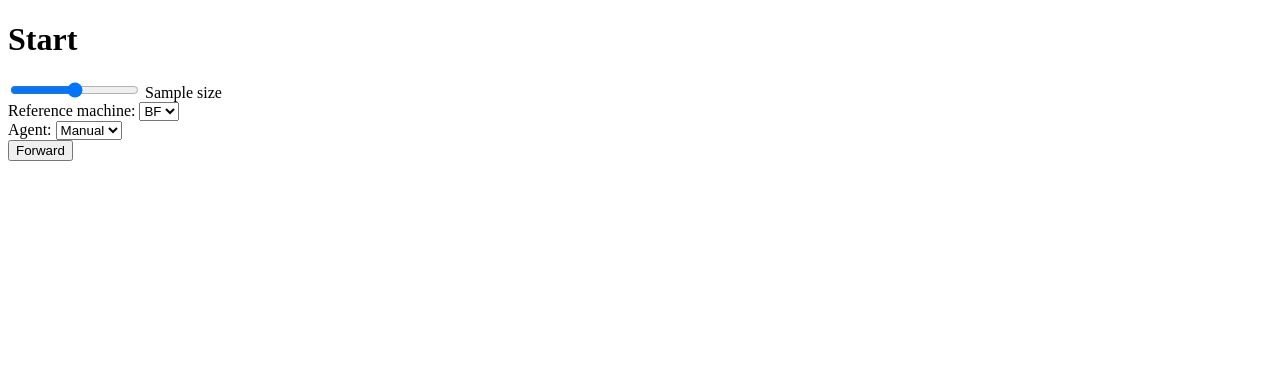
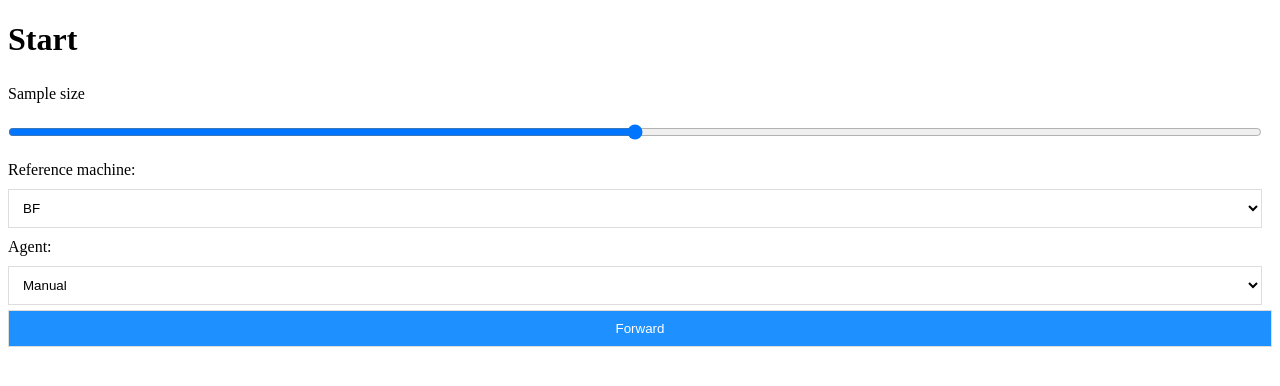
Before and after one commit to LassaLek/web-AIQ, a Flask app: template templates/index.html in a window 1280 px wide. Shown: the top 386 px of the page. Run offline with Flask 2, Linux system fonts and the light colour scheme; the template is opened without the code that fills it, so the values that code supplies are empty; parts of the project's set-up code (start-up, migrations or seed data) failed here and were passed over.

Commit message:
base style

```diff
--- a/templates/index.html
+++ b/templates/index.html
@@ -2,7 +2,55 @@
 <html lang="en">
 <head>
     <meta charset="UTF-8">
+    <link rel= "stylesheet" type= "text/css" href= "../styles/mainpage.css">
     <title>AIQ</title>
+    <style>
+        /* Style the form - display items horizontally */
+        .form-inline {
+            display: grid;
+            flex-flow: row wrap;
+            align-items: center;
+        }
+
+        /* Add some margins for each label */
+        .form-inline label {
+            margin: 5px 10px 5px 0;
+        }
+
+        /* Style the input fields */
+        .form-inline select {
+            vertical-align: middle;
+            margin: 5px 10px 5px 0;
+            padding: 10px;
+            background-color: #fff;
+            border: 1px solid #ddd;
+        }
+
+        /* Style the submit button */
+        .form-inline button {
+            padding: 10px 20px;
+            background-color: dodgerblue;
+            border: 1px solid #ddd;
+            color: white;
+        }
+
+        .form-inline button:hover {
+            background-color: royalblue;
+        }
+
+        /* Add responsiveness - display the form controls vertically instead of horizontally on screens that are less than 800px wide */
+        @media (max-width: 800px) {
+            .form-inline input {
+                margin: 10px 0;
+            }
+
+            .form-inline {
+                flex-direction: column;
+                align-items: stretch;
+            }
+        }
+
+    </style>
 </head>
 <body>
 <!--    <h1>Interation: {{ current_iteration }}</h1>
@@ -12,27 +60,22 @@
     </form>
     <code>{{ output }}</code>-->
 <h1>Start</h1>
-<form action="/run_test" method="post">
-    <div>
+<form class="form-inline" action="/run_test" method="post" >
+        <label for="sample_size">Sample size</label>
         <input type="range" id="sample_size" name="sample_size"
                min="1" max="2000">
-        <label for="sample_size">Sample size</label>
-    </div>
-    <div>
+
         <label for="refm">Reference machine:</label>
-
         <select name="refm" id="refm">
             <option value="BF">BF</option>
         </select>
-    </div>
-    <div>
+
         <label for="agent">Agent:</label>
 
         <select name="agent" id="agent">
             <option value="Manual">Manual</option>
             <option value="Test">Test</option>
         </select>
-    </div>
     <button name="forwardBtn" type="submit">Forward</button>
 </form>
 </body>
--- /dev/null
+++ b/templates/mainpage.css
@@ -0,0 +1,44 @@
+/* Style the form - display items horizontally */
+.form-inline {
+    display: flex;
+    flex-flow: row wrap;
+    align-items: center;
+}
+
+/* Add some margins for each label */
+.form-inline label {
+    margin: 5px 10px 5px 0;
+}
+
+/* Style the input fields */
+.form-inline input {
+    vertical-align: middle;
+    margin: 5px 10px 5px 0;
+    padding: 10px;
+    background-color: #fff;
+    border: 1px solid #ddd;
+}
+
+/* Style the submit button */
+.form-inline button {
+    padding: 10px 20px;
+    background-color: dodgerblue;
+    border: 1px solid #ddd;
+    color: white;
+}
+
+.form-inline button:hover {
+    background-color: royalblue;
+}
+
+/* Add responsiveness - display the form controls vertically instead of horizontally on screens that are less than 800px wide */
+@media (max-width: 800px) {
+    .form-inline input {
+        margin: 10px 0;
+    }
+
+    .form-inline {
+        flex-direction: column;
+        align-items: stretch;
+    }
+}
```
